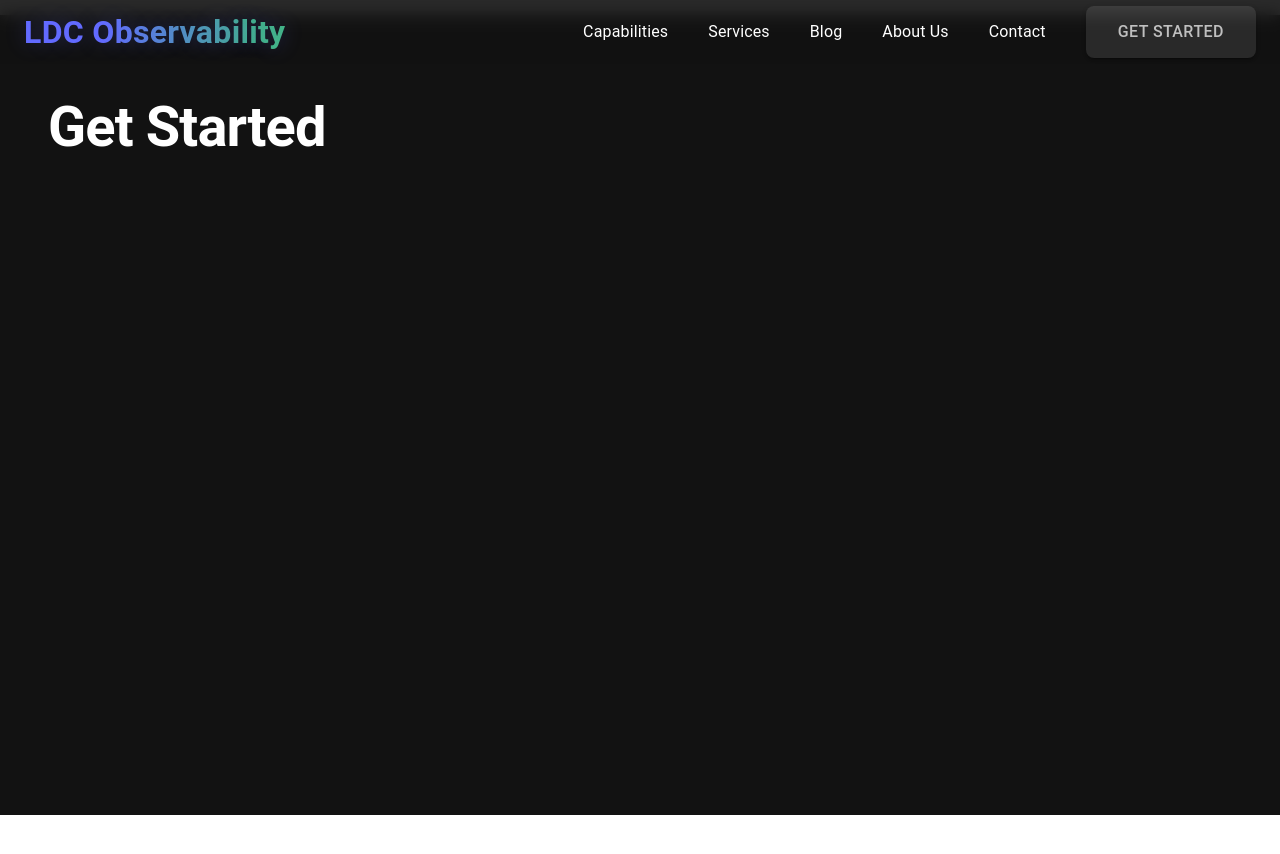
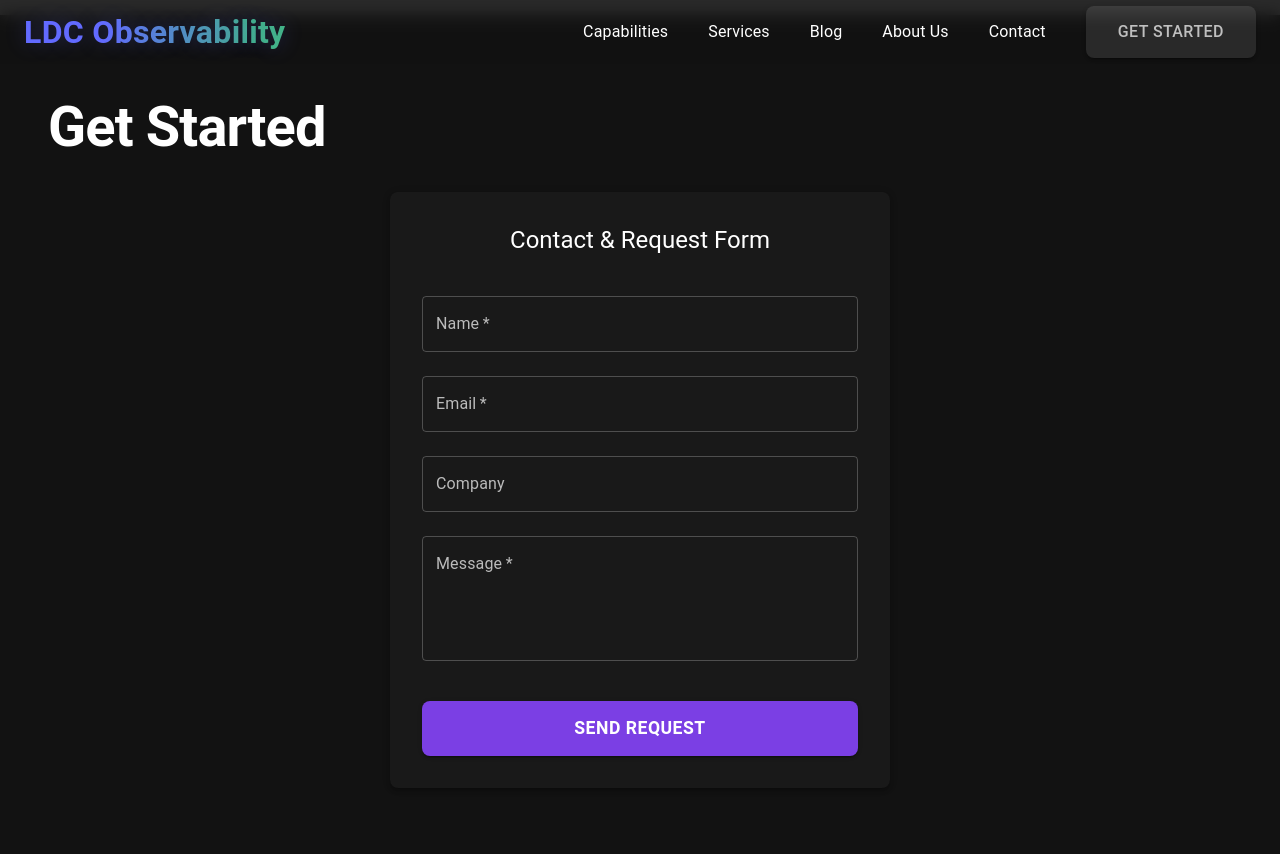
Before and after one commit to cblcruz/ldc, a React (Vite) app: page /get-started in a window 1280 px wide. Shown: the top 854 px of the page. Before the commit the page ends 815 px from the top, so only its background shows below. Built offline with nearby package versions, Linux system fonts and the light colour scheme.

Commit message:
Test auto-deploy from main branch

```diff
--- a/src/pages/GetStarted.tsx
+++ b/src/pages/GetStarted.tsx
@@ -1,5 +1,95 @@
 import PageTemplate from '../components/PageTemplate';
+import { Box, TextField, Button, Typography } from '@mui/material';
+import { useState } from 'react';
 
 export default function GetStarted() {
-  return <PageTemplate title="Get Started" />;
+  const [submitted, setSubmitted] = useState(false);
+
+  return (
+    <PageTemplate title="Get Started">
+      <Box
+        component="form"
+        action="https://formspree.io/f/mnnveadd"
+        method="POST"
+        sx={{
+          display: 'flex',
+          flexDirection: 'column',
+          gap: 3,
+          maxWidth: 500,
+          mx: 'auto',
+          mt: 4,
+          background: 'rgba(255,255,255,0.03)',
+          p: 4,
+          borderRadius: 2,
+          boxShadow: 3,
+        }}
+        onSubmit={() => setSubmitted(true)}
+      >
+        <Typography variant="h5" sx={{ color: '#fff', mb: 2, textAlign: 'center' }}>
+          Contact & Request Form
+        </Typography>
+        <TextField
+          label="Name"
+          name="name"
+          required
+          fullWidth
+          variant="outlined"
+          InputLabelProps={{ style: { color: '#bbb' } }}
+          sx={{ input: { color: '#fff' }, label: { color: '#bbb' } }}
+        />
+        <TextField
+          label="Email"
+          name="email"
+          type="email"
+          required
+          fullWidth
+          variant="outlined"
+          InputLabelProps={{ style: { color: '#bbb' } }}
+          sx={{ input: { color: '#fff' }, label: { color: '#bbb' } }}
+        />
+        <TextField
+          label="Company"
+          name="company"
+          fullWidth
+          variant="outlined"
+          InputLabelProps={{ style: { color: '#bbb' } }}
+          sx={{ input: { color: '#fff' }, label: { color: '#bbb' } }}
+        />
+        <TextField
+          label="Message"
+          name="message"
+          required
+          fullWidth
+          multiline
+          minRows={4}
+          variant="outlined"
+          InputLabelProps={{ style: { color: '#bbb' } }}
+          sx={{ input: { color: '#fff' }, label: { color: '#bbb' } }}
+        />
+        <Button
+          type="submit"
+          variant="contained"
+          sx={{
+            backgroundColor: '#7B3FE4',
+            color: '#fff',
+            fontWeight: 600,
+            py: 1.5,
+            borderRadius: 2,
+            fontSize: '1.1rem',
+            mt: 2,
+            '&:hover': {
+              backgroundColor: '#6032B2',
+            },
+          }}
+        >
+          Send Request
+        </Button>
+        {submitted && (
+          <Typography sx={{ color: '#7B3FE4', mt: 2, textAlign: 'center' }}>
+            Thank you! Your request has been sent.
+          </Typography>
+        )}
+      </Box>
+    </PageTemplate>
+  );
 }
--- a/src/pages/Home.tsx
+++ b/src/pages/Home.tsx
@@ -70,7 +70,7 @@ export default function Home() {
               display: 'flex',
               gap: 2,
               justifyContent: 'center',
-              mb: 4
+              mb: 1
             }}>
               <Button
                 component={RouterLink}
```
